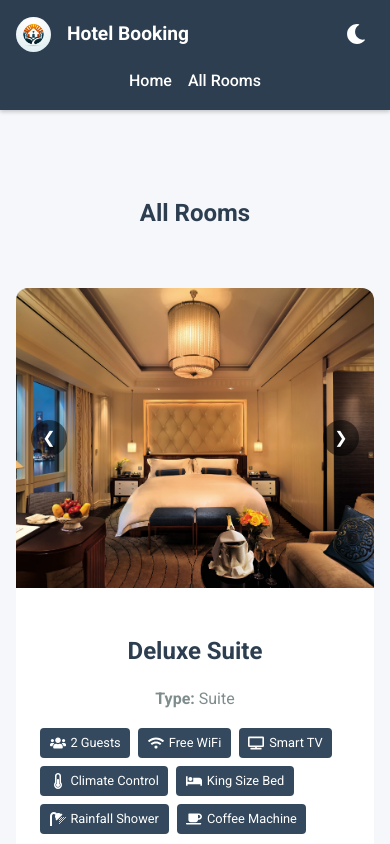
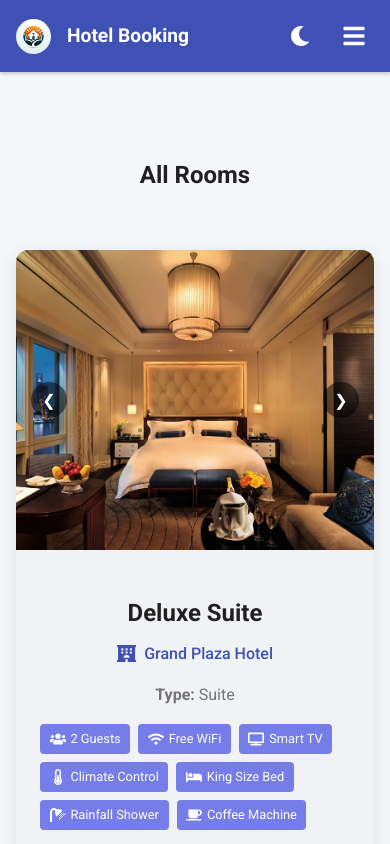
Before and after one commit to StavarLaurentiu/BookingApp, a React (Vite) app in the folder frontend/: page /all-rooms in a window 390 px wide. Shown: the top 844 px of the page. Built offline with nearby package versions, Linux system fonts and the light colour scheme.

Commit message:
Implemented most of the remainig features for the frontend. 2 remaining features.

```diff
--- a/frontend/src/components/AllRooms.jsx
+++ b/frontend/src/components/AllRooms.jsx
@@ -21,6 +21,7 @@ const AllRooms = () => {
       roomId: "101",
       roomName: "Deluxe Suite",
       roomType: "Suite",
+      hotel: "Grand Plaza Hotel",
       isOccupied: true,
       occupiedDates: [
         {
@@ -41,6 +42,7 @@ const AllRooms = () => {
       roomId: "102",
       roomName: "Standard Room",
       roomType: "Standard",
+      hotel: "Grand Plaza Hotel",
       isOccupied: false,
       occupiedDates: [],
       pricePerNight: 100,
@@ -54,6 +56,7 @@ const AllRooms = () => {
       roomId: "201",
       roomName: "Family Suite",
       roomType: "Suite",
+      hotel: "Riverside Resort",
       isOccupied: false,
       occupiedDates: [
         {
@@ -71,6 +74,20 @@ const AllRooms = () => {
       images: [family_suite1, family_suite2, family_suite3],
       description:
         "Perfect for families, with spacious living and a kitchenette.",
+    },
+    {
+      roomId: "301",
+      roomName: "Luxury Penthouse",
+      roomType: "Luxury",
+      hotel: "Skyview Towers",
+      isOccupied: false,
+      occupiedDates: [],
+      pricePerNight: 350,
+      currency: "USD",
+      maxOccupancy: 2,
+      images: [deluxe1, deluxe2], // Reusing images for demo purposes
+      description:
+        "An exclusive penthouse with panoramic views, jacuzzi, and premium amenities for the discerning traveler.",
     },
   ];
 
@@ -105,7 +122,7 @@ const AllRooms = () => {
       <h2>All Rooms</h2>
       <div className="rooms-list">
         {roomData.map((room) => (
-          <RoomCard key={room.id} room={room} />
+          <RoomCard key={room.id || room.roomId} room={room} />
         ))}
       </div>
     </div>
--- a/frontend/src/components/BookingComponent.jsx
+++ b/frontend/src/components/BookingComponent.jsx
@@ -32,6 +32,7 @@ const BookingComponent = () => {
     roomId: "101",
     roomName: "Deluxe Suite",
     roomType: "Suite",
+    hotel: "Grand Plaza Hotel",
     isOccupied: true,
     occupiedDates: [
       {
@@ -43,7 +44,6 @@ const BookingComponent = () => {
     ],
     pricePerNight: 150,
     currency: "USD",
-
     maxOccupancy: 2,
     images: [deluxe1, deluxe2],
     description: "A spacious suite with a beautiful view.",
@@ -52,11 +52,11 @@ const BookingComponent = () => {
     roomId: "102",
     roomName: "Standard Room",
     roomType: "Standard",
+    hotel: "Grand Plaza Hotel",
     isOccupied: false,
     occupiedDates: [],
     pricePerNight: 100,
     currency: "USD",
-
     maxOccupancy: 2,
     images: [standard1, standard2],
     description: "A cozy room ideal for single travelers or couples.",
@@ -65,6 +65,7 @@ const BookingComponent = () => {
     roomId: "201",
     roomName: "Family Suite",
     roomType: "Suite",
+    hotel: "Riverside Resort",
     isOccupied: false,
     occupiedDates: [
       {
@@ -82,6 +83,20 @@ const BookingComponent = () => {
     images: [family_suite1, family_suite2, family_suite3],
     description:
       "Perfect for families, with spacious living and a kitchenette.",
+  },
+  {
+    roomId: "301",
+    roomName: "Luxury Penthouse",
+    roomType: "Luxury",
+    hotel: "Skyview Towers",
+    isOccupied: false,
+    occupiedDates: [],
+    pricePerNight: 350,
+    currency: "USD",
+    maxOccupancy: 2,
+    images: [deluxe1, deluxe2], // Reusing images for demo purposes
+    description:
+      "An exclusive penthouse with panoramic views, jacuzzi, and premium amenities for the discerning traveler.",
   },
 ];
 
@@ -294,7 +309,7 @@ const BookingComponent = () => {
                   setError("");
                 }, 5000);
               }}
-              key={room.id}
+              key={room.id || room.roomId}
               room={room}
               selectedDateRange={selectedDates}
             />
--- a/frontend/src/components/Navbar.css
+++ b/frontend/src/components/Navbar.css
@@ -10,6 +10,7 @@
   margin-bottom: 3rem;
   width: 100%;
   transition: background-color 0.3s ease;
+  position: relative;
 }
 
 .navbar-left {
@@ -84,21 +85,71 @@
   transform: rotate(15deg);
 }
 
+.navbar-mobile-toggle {
+  display: none;
+  font-size: 1.5rem;
+  color: var(--text-on-primary);
+  background: transparent;
+  border: none;
+  cursor: pointer;
+  padding: 0.5rem;
+}
+
 @media (max-width: 768px) {
   .navbar {
     padding: 1rem;
-    flex-wrap: wrap;
-  }
-
-  .navbar-center {
-    order: 3;
-    width: 100%;
-    justify-content: center;
-    margin-top: 1rem;
-    gap: 1rem;
   }
 
   .navbar h1 {
     font-size: 1.2rem;
   }
+
+  .navbar-mobile-toggle {
+    display: flex;
+    order: 3;
+  }
+
+  .navbar-center {
+    position: absolute;
+    top: 100%;
+    left: 0;
+    width: 100%;
+    flex-direction: column;
+    background-color: var(--primary);
+    max-height: 0;
+    overflow: hidden;
+    transition: max-height 0.3s ease, padding 0.3s ease;
+    z-index: 10;
+    padding: 0;
+    box-shadow: 0 4px 6px rgba(0, 0, 0, 0.1);
+    gap: 0;
+  }
+
+  .navbar-center.active {
+    max-height: 200px;
+    padding: 1rem 0;
+  }
+
+  .navbar-center li {
+    width: 100%;
+    text-align: center;
+  }
+
+  .navbar-center li a {
+    display: block;
+    padding: 1rem;
+  }
+
+  .navbar-center li a:hover {
+    background-color: var(--primary-dark);
+  }
+
+  .navbar-center li a::after {
+    display: none;
+  }
+
+  .navbar-right {
+    margin-left: auto;
+    margin-right: 1rem;
+  }
 }
--- a/frontend/src/components/Navbar.jsx
+++ b/frontend/src/components/Navbar.jsx
@@ -1,13 +1,21 @@
-// src/components/Navbar.jsx
-import React, { useContext } from "react";
+import React, { useContext, useState } from "react";
 import { Link } from "react-router-dom";
-import { FaSun, FaMoon } from "react-icons/fa";
+import { FaSun, FaMoon, FaBars, FaTimes } from "react-icons/fa";
 import { ThemeContext } from "../contexts/ThemeContext";
 import "./Navbar.css";
 import logo from '../../public/logo.jpeg';
 
 const Navbar = () => {
   const { theme, toggleTheme } = useContext(ThemeContext);
+  const [menuOpen, setMenuOpen] = useState(false);
+
+  const toggleMenu = () => {
+    setMenuOpen(!menuOpen);
+  };
+
+  const closeMenu = () => {
+    setMenuOpen(false);
+  };
 
   return (
     <nav className="navbar">
@@ -16,12 +24,16 @@ const Navbar = () => {
         <h1>Hotel Booking</h1>
       </div>
 
-      <ul className="navbar-center">
+      <div className="navbar-mobile-toggle" onClick={toggleMenu}>
+        {menuOpen ? <FaTimes /> : <FaBars />}
+      </div>
+
+      <ul className={`navbar-center ${menuOpen ? 'active' : ''}`}>
         <li>
-          <Link to="">Home</Link>
+          <Link to="" onClick={closeMenu}>Home</Link>
         </li>
         <li>
-          <Link to="all-rooms">All Rooms</Link>
+          <Link to="all-rooms" onClick={closeMenu}>All Rooms</Link>
         </li>
       </ul>
 
--- a/frontend/src/components/RoomCard.jsx
+++ b/frontend/src/components/RoomCard.jsx
@@ -1,6 +1,6 @@
 import React from "react";
 import RoomImageSlider from "./RoomImageSlider";
-import { FaUsers, FaWifi, FaBed, FaThermometerHalf, FaTv, FaShower, FaCoffee } from "react-icons/fa";
+import { FaUsers, FaWifi, FaBed, FaThermometerHalf, FaTv, FaShower, FaCoffee, FaHotel } from "react-icons/fa";
 import "./RoomDetails.css";
 
 const RoomCard = ({ room, selectedDateRange, onBookingSuccess }) => {
@@ -41,6 +41,13 @@ const RoomCard = ({ room, selectedDateRange, onBookingSuccess }) => {
         { icon: <FaBed />, name: "King Size Bed" },
         { icon: <FaShower />, name: "Rainfall Shower" },
         { icon: <FaCoffee />, name: "Coffee Machine" }
+      ];
+    } else if (room.roomType === "Luxury") {
+      return [
+        ...baseFeatures,
+        { icon: <FaBed />, name: "Super King Bed" },
+        { icon: <FaShower />, name: "Jacuzzi" },
+        { icon: <FaCoffee />, name: "Premium Mini Bar" }
       ];
     } else {
       return [
@@ -96,6 +103,10 @@ const RoomCard = ({ room, selectedDateRange, onBookingSuccess }) => {
       <RoomImageSlider images={room.images} />
       <div className="room-info">
         <h2>{room.roomName}</h2>
+        <div className="hotel-info">
+          <FaHotel /> <span>{room.hotel || "Grand Plaza Hotel"}</span>
+        </div>
+
         <p>
           <strong>Type:</strong> {room.roomType}
         </p>
--- a/frontend/src/components/RoomDetails.css
+++ b/frontend/src/components/RoomDetails.css
@@ -5,7 +5,7 @@
   border: none;
   border-radius: 12px;
   overflow: hidden;
-  background-color: var(--surface);
+  background-color: var(--surface-dimmed);
   box-shadow: var(--card-shadow);
   transition: transform 0.3s ease, box-shadow 0.3s ease, background-color 0.3s ease;
 }
@@ -71,9 +71,25 @@
 }
 
 .room-info h2 {
-  margin-bottom: 0.8rem;
+  margin-bottom: 0.5rem;
   color: var(--text-primary);
   font-size: 1.5rem;
+  text-align: center;
+}
+
+.hotel-info {
+  display: flex;
+  align-items: center;
+  justify-content: center;
+  margin-bottom: 1rem;
+  color: var(--primary);
+  font-weight: 500;
+  gap: 0.5rem;
+  text-align: center;
+}
+
+.hotel-info svg {
+  font-size: 1.2rem;
 }
 
 .room-info p {
--- a/frontend/src/styles/theme.css
+++ b/frontend/src/styles/theme.css
@@ -1,50 +1,60 @@
 :root {
-  /* Light theme */
-  --primary: #2c3e50;         /* Deep navy blue */
-  --primary-light: #34495e;
-  --primary-dark: #1a2530;
-  --primary-rgb: 44, 62, 80;
-  --secondary: #c0392b;       /* Deep burgundy red */
-  --secondary-light: #e74c3c;
-  --secondary-dark: #962d22;
-  --secondary-rgb: 192, 57, 43;
+  /* Light theme (default) */
+  --primary: #3f51b5;
+  --primary-light: #757de8;
+  --primary-dark: #002984;
+  --primary-rgb: 63, 81, 181;
+  --secondary: #4caf50; /* Updated from #ff4081 (pink) to #4caf50 (green) */
+  --secondary-light: #80e27e; /* Updated to match new secondary */
+  --secondary-dark: #087f23; /* Updated to match new secondary */
+  --secondary-rgb: 76, 175, 80; /* Updated to match new secondary */
   --text-on-primary: #ffffff;
-  --text-primary: #2c3e50;
-  --text-secondary: #7f8c8d;
-  --divider: #bdc3c7;
+  --text-primary: #212121;
+  --text-secondary: #757575;
+  --divider: #BDBDBD;
   --background: #f5f7fa;
   --background-rgb: 245, 247, 250;
   --surface: #ffffff;
+  --surface-dimmed: #f0f2f5; /* Slightly dimmer surface for card backgrounds */
   --surface-rgb: 255, 255, 255;
-  --error: #c0392b;
-  --error-rgb: 192, 57, 43;
-  --success: #27ae60;
-  --success-rgb: 39, 174, 96;
-  --accent: #f1c40f;          /* Gold accent */
+  --error: #d32f2f;
+  --error-rgb: 211, 47, 47;
+  --success: #43a047;
+  --success-rgb: 67, 160, 71;
+  --card-shadow: 0 4px 20px rgba(0, 0, 0, 0.1);
+  --hover-shadow: 0 12px 20px rgba(0, 0, 0, 0.2);
+  --calendar-day-bg: #ffffff;
+  --calendar-day-hover: #e8eaf6;
+  --calendar-day-text: #212121;
 }
 
 [data-theme="dark"] {
-  --primary: #34495e;         /* Slightly lighter navy */
-  --primary-light: #4a6785;
-  --primary-dark: #2c3e50;
-  --primary-rgb: 52, 73, 94;
-  --secondary: #e74c3c;       /* Brighter red */
-  --secondary-light: #f76353;
-  --secondary-dark: #c0392b;
-  --secondary-rgb: 231, 76, 60;
-  --text-on-primary: #ecf0f1;
-  --text-primary: #ecf0f1;
-  --text-secondary: #bdc3c7;
-  --divider: #7f8c8d;
-  --background: #1a2530;
-  --background-rgb: 26, 37, 48;
-  --surface: #2c3e50;
-  --surface-rgb: 44, 62, 80;
-  --error: #e74c3c;
-  --error-rgb: 231, 76, 60;
-  --success: #2ecc71;
-  --success-rgb: 46, 204, 113;
-  --accent: #f39c12;          /* Darker gold */
+  --primary: #5c6bc0;
+  --primary-light: #8e99f3;
+  --primary-dark: #26418f;
+  --primary-rgb: 92, 107, 192;
+  --secondary: #66bb6a; /* Updated from #ff6090 (pink) to #66bb6a (softer green) */
+  --secondary-light: #98ee99; /* Updated to match new secondary */
+  --secondary-dark: #338a3e; /* Updated to match new secondary */
+  --secondary-rgb: 102, 187, 106; /* Updated to match new secondary */
+  --text-on-primary: #ffffff;
+  --text-primary: #f5f5f5;
+  --text-secondary: #b0b0b0;
+  --divider: #424242;
+  --background: #1e1e1e; /* Updated from #121212 to #1e1e1e (brighter) */
+  --background-rgb: 30, 30, 30; /* Updated to match new background */
+  --surface: #2d2d2d; /* Updated from #1e1e1e to #2d2d2d (brighter) */
+  --surface-dimmed: #252525; /* Updated from #181818 to #252525 (brighter) */
+  --surface-rgb: 45, 45, 45; /* Updated to match new surface */
+  --error: #f44336;
+  --error-rgb: 244, 67, 54;
+  --success: #66bb6a;
+  --success-rgb: 102, 187, 106;
+  --card-shadow: 0 4px 20px rgba(0, 0, 0, 0.5);
+  --hover-shadow: 0 12px 20px rgba(0, 0, 0, 0.7);
+  --calendar-day-bg: #353535; /* Updated from #2d2d2d to #353535 (brighter) */
+  --calendar-day-hover: #454545; /* Updated from #3d3d3d to #454545 (brighter) */
+  --calendar-day-text: #f5f5f5;
 }
 
 * {
```
Also changed, not shown: 1 other file (tests, documents, lock files or other folders).
